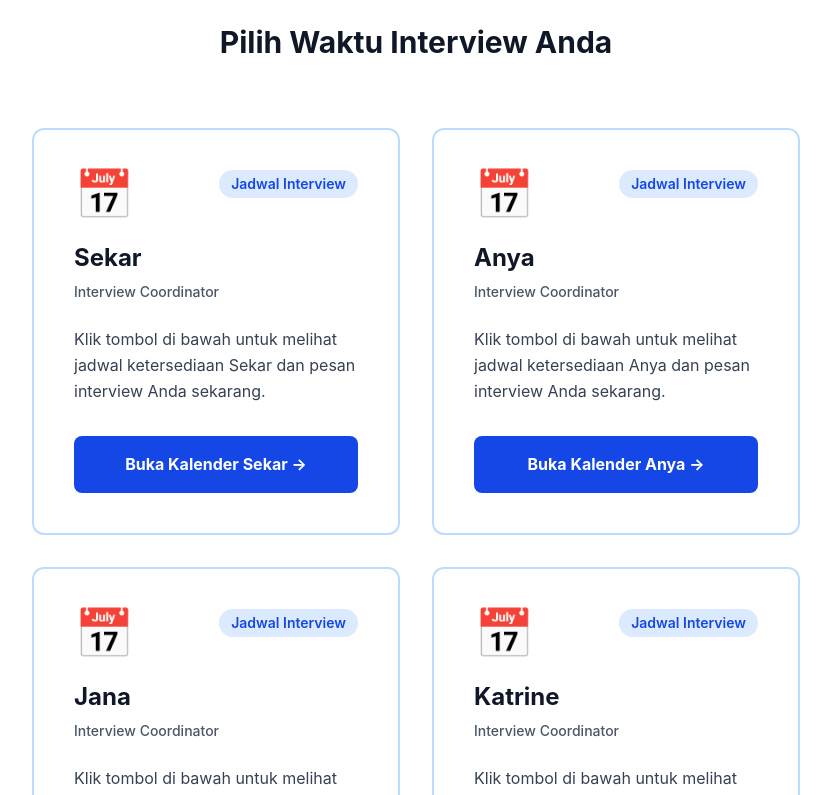
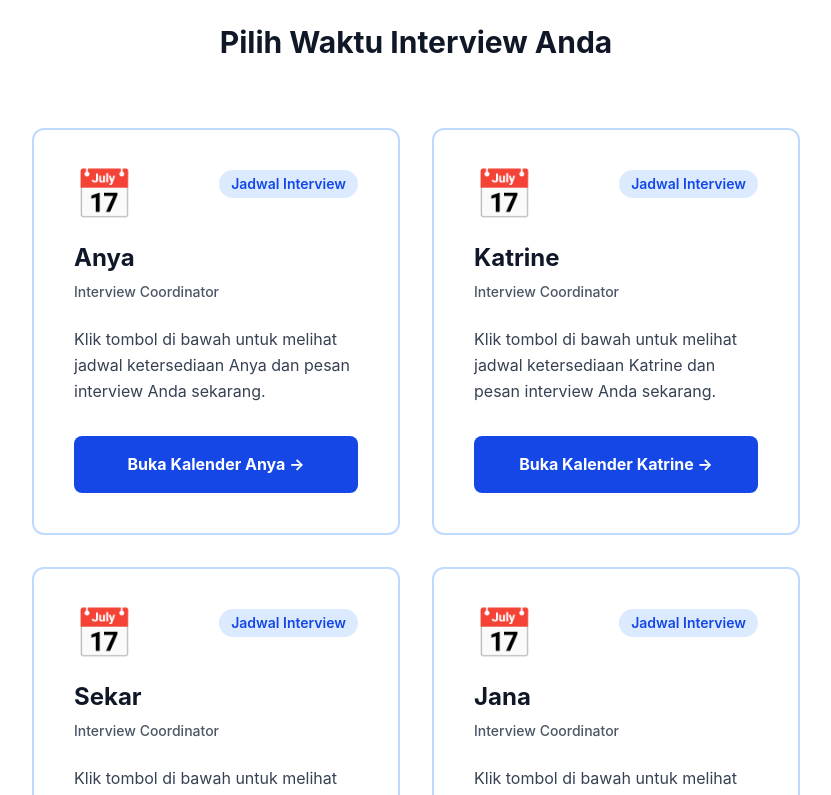
Before and after one commit to scnainder/OUR-Interview, a Next.js app: page / in a window 1280 px wide. Shown: the part 1900-2695 px from the top of the page, without its empty margins (224-1055 px from the left). Built offline with nearby package versions, Linux system fonts and the light colour scheme.

Commit message:
Kalender: urutan Anya, Katrine, Sekar, Jana (#22)
Claude-Session: https://claude.ai/code/session_01GNvecUCK4r5sba4suhx1mN

Co-authored-by: Claude <noreply@anthropic.com>

```diff
--- a/app/kalender.ts
+++ b/app/kalender.ts
@@ -9,10 +9,10 @@ export type Kalender = {
 }
 
 export const kalenderList: Kalender[] = [
+  { nama: 'Anya', link: 'https://calendar.app.google/dmFvj3qem7CsibJD7', aktif: true },
+  { nama: 'Katrine', link: 'https://calendar.app.google/RDULsyXvqm6GjT2Z7', aktif: true },
   { nama: 'Sekar', link: 'https://calendar.app.google/rkZN4dFC7BzpR3Bn7', aktif: true },
-  { nama: 'Anya', link: 'https://calendar.app.google/dmFvj3qem7CsibJD7', aktif: true },
   { nama: 'Jana', link: 'https://calendar.app.google/PVK4VaqK5yXTZXoQA', aktif: true },
-  { nama: 'Katrine', link: 'https://calendar.app.google/RDULsyXvqm6GjT2Z7', aktif: true },
   // Disimpan untuk dipakai lagi nanti (tidak ditampilkan saat ini).
   { nama: 'Reyza', link: 'https://calendar.app.google/78QPFfsfuTnWbFkX9', aktif: false },
 ]
```
